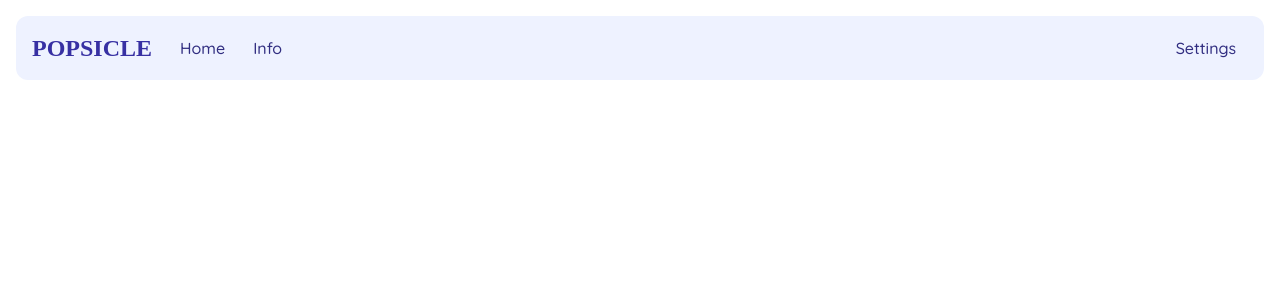
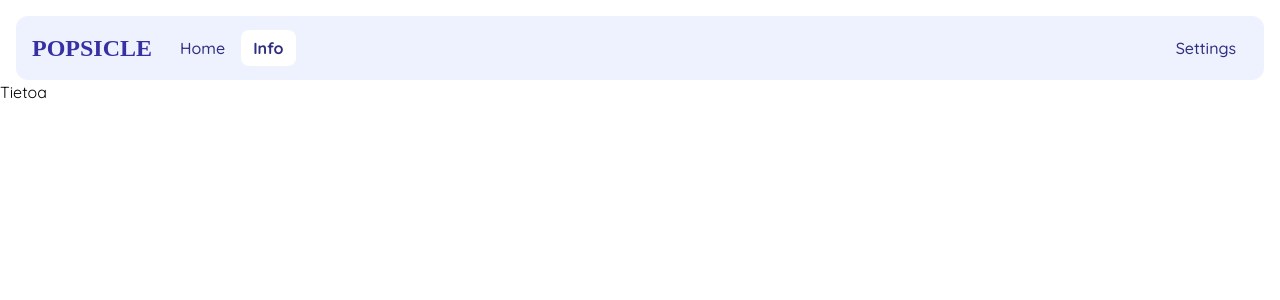
Before and after one commit to mirorauhala/popsicle, a React (Create React App) app: page /info in a window 1280 px wide. Shown: the top 300 px of the page. Built offline with nearby package versions, Linux system fonts and the light colour scheme; a web font is replaced by a local one.

Commit message:
Rename about to info

```diff
--- a/src/App.tsx
+++ b/src/App.tsx
@@ -1,8 +1,8 @@
-import {Route, Routes } from 'react-router-dom'
-import Navbar from './components/Navbar';
-import Home from './pages/Home';
-import About from './pages/About';
-import Settings from './pages/Settings';
+import { Route, Routes } from "react-router-dom";
+import Navbar from "./components/Navbar";
+import Home from "./pages/Home";
+import Info from "./pages/Info";
+import Settings from "./pages/Settings";
 
 function App() {
   return (
@@ -10,11 +10,10 @@ function App() {
       <Navbar />
 
       <Routes>
-        <Route path="/" element={<Home />}/>
-        <Route path="/about" element={<About />}/>
-        <Route path="/settings" element={<Settings />}/>
+        <Route path="/" element={<Home />} />
+        <Route path="/info" element={<Info />} />
+        <Route path="/settings" element={<Settings />} />
       </Routes>
-
     </>
   );
 }
--- a/src/components/Navbar.js
+++ b/src/components/Navbar.js
@@ -27,7 +27,7 @@ export default function Navbar() {
           </NavLink>
         </li>
         <li>
-          <NavLink className={linkStyle} to="/about">
+          <NavLink className={linkStyle} to="/info">
             Info
           </NavLink>
         </li>
--- a/src/pages/About.js
+++ /dev/null
@@ -1,3 +0,0 @@
-export default function About() {
-  return <h1>Tietoa</h1>;
-}
--- /dev/null
+++ b/src/pages/Info.js
@@ -0,0 +1,3 @@
+export default function Info() {
+  return <h1>Tietoa</h1>;
+}
```
